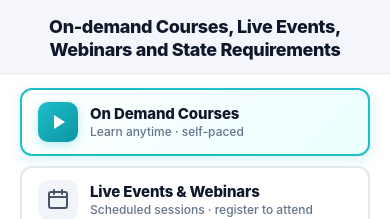
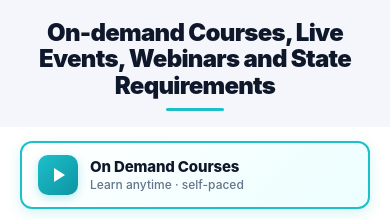
Before and after one commit to marcel-maitland/mb2-webinar-catalog, a React (Vite) app: page /all in a window 390 px wide. Shown: the top 219 px of the page. Built offline with nearby package versions, Linux system fonts and the light colour scheme; no server answers; the database is empty.

Commit message:
Multi-tenant full rollout: client switcher, /admin/clients with Team tab, public /c/:slug routing

```diff
--- a/src/unified-catalog.css
+++ b/src/unified-catalog.css
@@ -186,25 +186,45 @@ a.unifiedTabLink:visited {
   transform: translate(1px, -1px);
 }
 
-/* Widget title bar — sits above the sticky tabs. Scrolls away with the
-   page (not sticky) so the tabs are the only element pinned to the top
-   once the user starts scrolling. Full-width, edge-to-edge to match the
-   sticky bar below it. */
+/* Widget title bar — big bold centered heading with a teal accent
+   underline, matching the "Required Courses" style on learn.dentlogics.
+   Not sticky; scrolls away with the page. */
 .unifiedTitleBar {
-  padding: 22px 20px 16px;
+  padding: 32px 20px 26px;
   background: transparent;
-  border-bottom: 1px solid rgba(15, 23, 42, 0.05);
+  text-align: center;
 }
 .unifiedTitle {
-  margin: 0;
-  font-size: 22px;
-  font-weight: 800;
+  display: inline-block;
+  margin: 0 auto;
+  font-size: 40px;
+  font-weight: 900;
   color: #0f172a;
-  letter-spacing: -0.02em;
-  line-height: 1.25;
-  text-align: center;
+  letter-spacing: -0.03em;
+  line-height: 1.1;
+  position: relative;
+  padding-bottom: 18px;
 }
-@media (max-width: 700px) {
-  .unifiedTitleBar { padding: 16px 16px 12px; }
-  .unifiedTitle    { font-size: 18px; }
+.unifiedTitle::after {
+  content: "";
+  position: absolute;
+  left: 50%;
+  bottom: 0;
+  transform: translateX(-50%);
+  width: 90px;
+  height: 4px;
+  background: #1dbfc9;
+  border-radius: 2px;
 }
+
+/* Responsive scaling — keep the title:underline proportion consistent */
+@media (max-width: 900px) {
+  .unifiedTitleBar { padding: 26px 20px 22px; }
+  .unifiedTitle    { font-size: 32px; padding-bottom: 15px; }
+  .unifiedTitle::after { width: 74px; height: 3.5px; }
+}
+@media (max-width: 640px) {
+  .unifiedTitleBar { padding: 20px 16px 16px; }
+  .unifiedTitle    { font-size: 24px; padding-bottom: 12px; }
+  .unifiedTitle::after { width: 58px; height: 3px; }
+}
```
